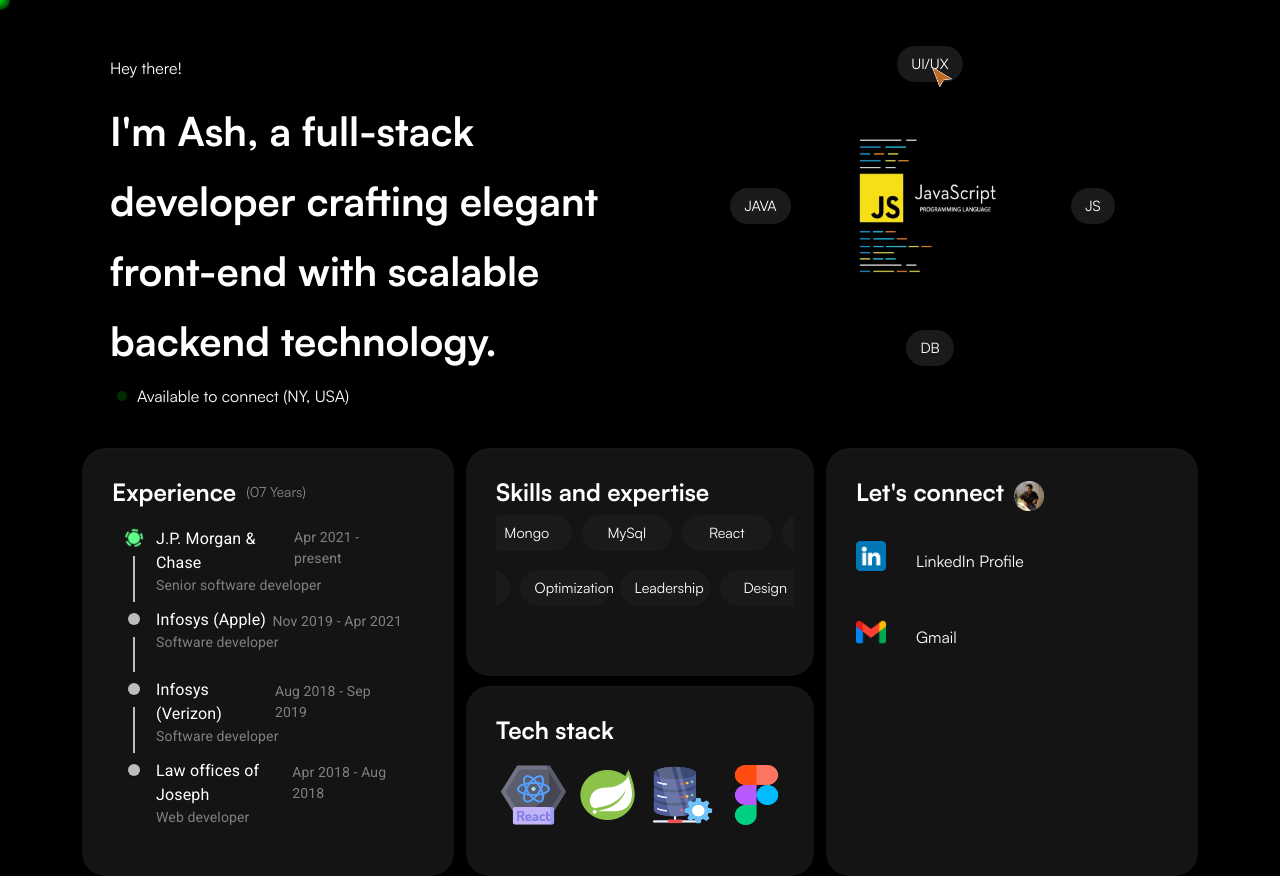
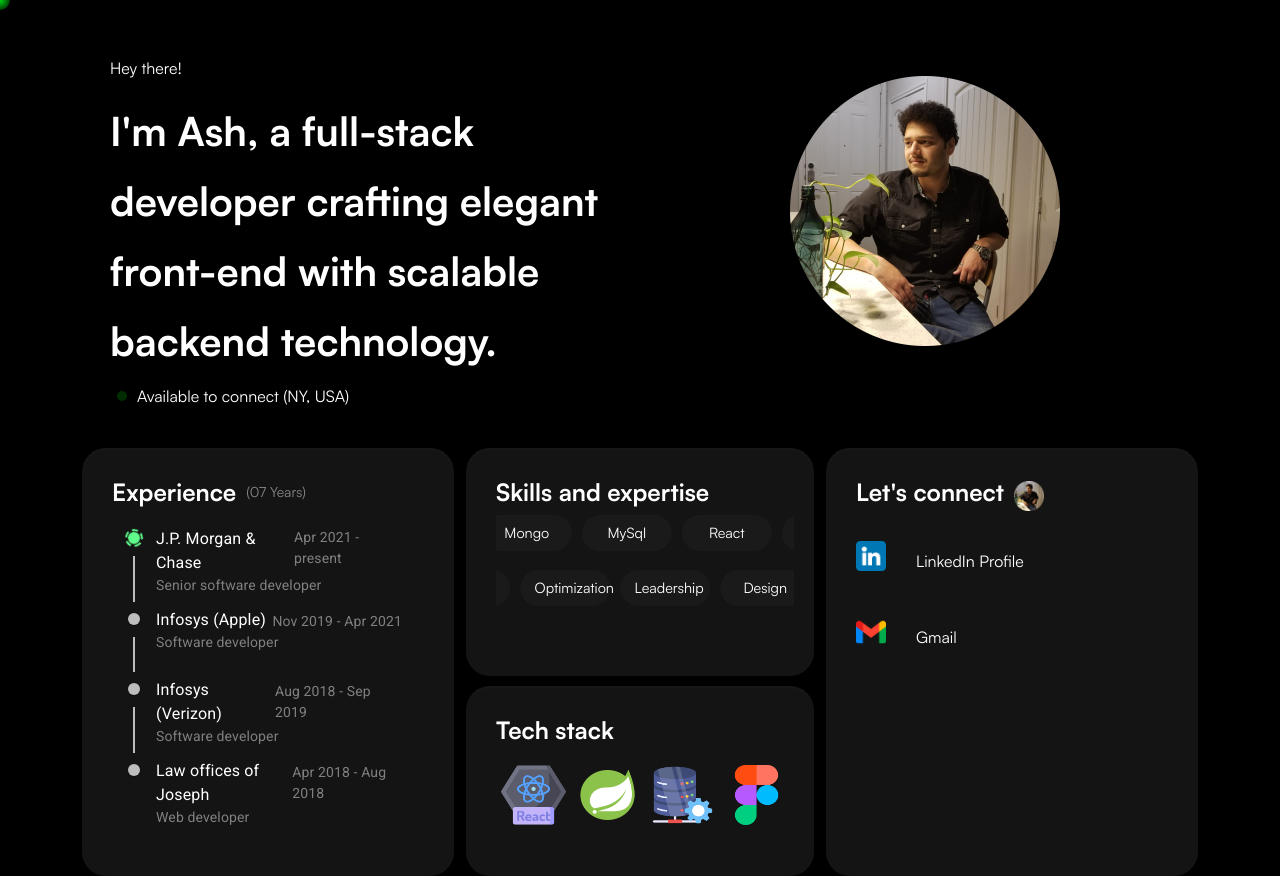
Before and after one commit to ARANA107/Portfolio-ash, a React (Vite) app: page / in a window 1280 px wide. Built offline with nearby package versions, Linux system fonts and the light colour scheme.

Commit message:
replaced animation with photo

```diff
--- a/src/App.jsx
+++ b/src/App.jsx
@@ -35,7 +35,11 @@ function App() {
             md={6}
             className="white-text d-flex justify-content-center mb-4"
           >
-            <MainAnimation />
+            <img
+              src="profile.png"
+              alt="profile"
+              style={{ marginTop: "20px", width: "270px", height: "270px" }}
+            />
           </Col>
         </Row>
         <Row className="g-0">
```
